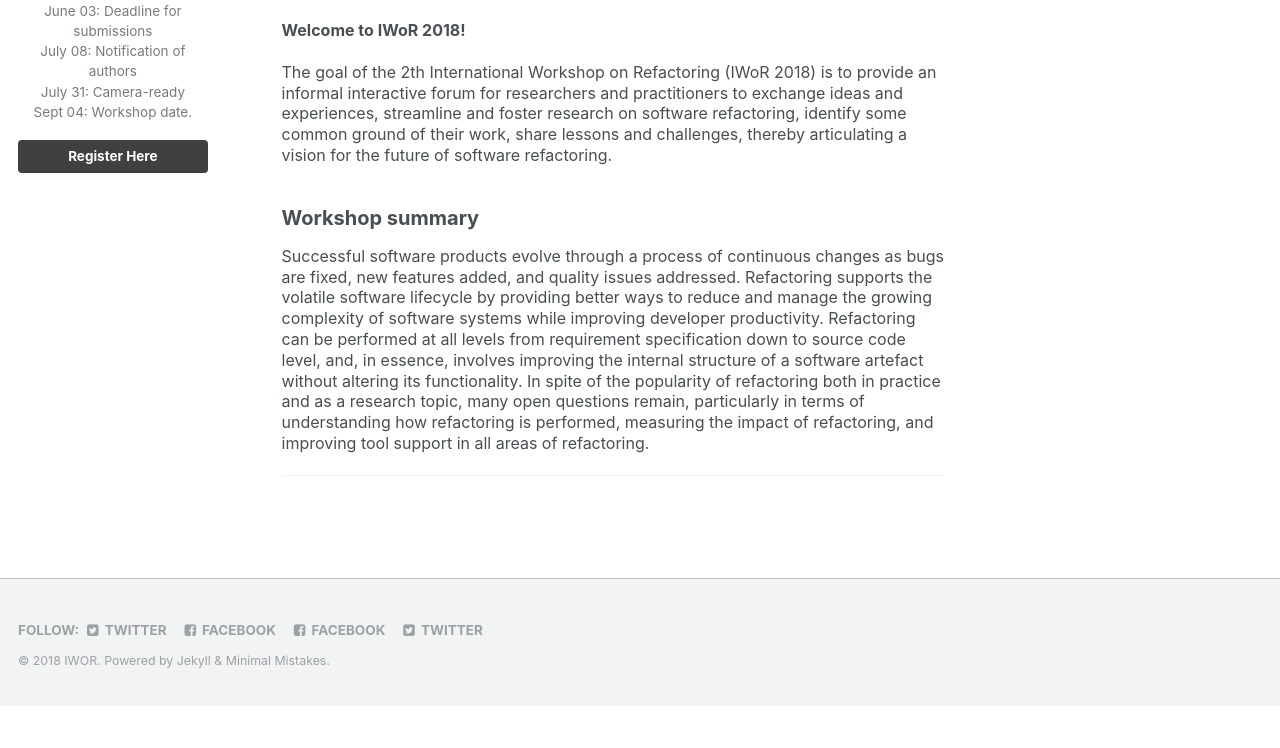
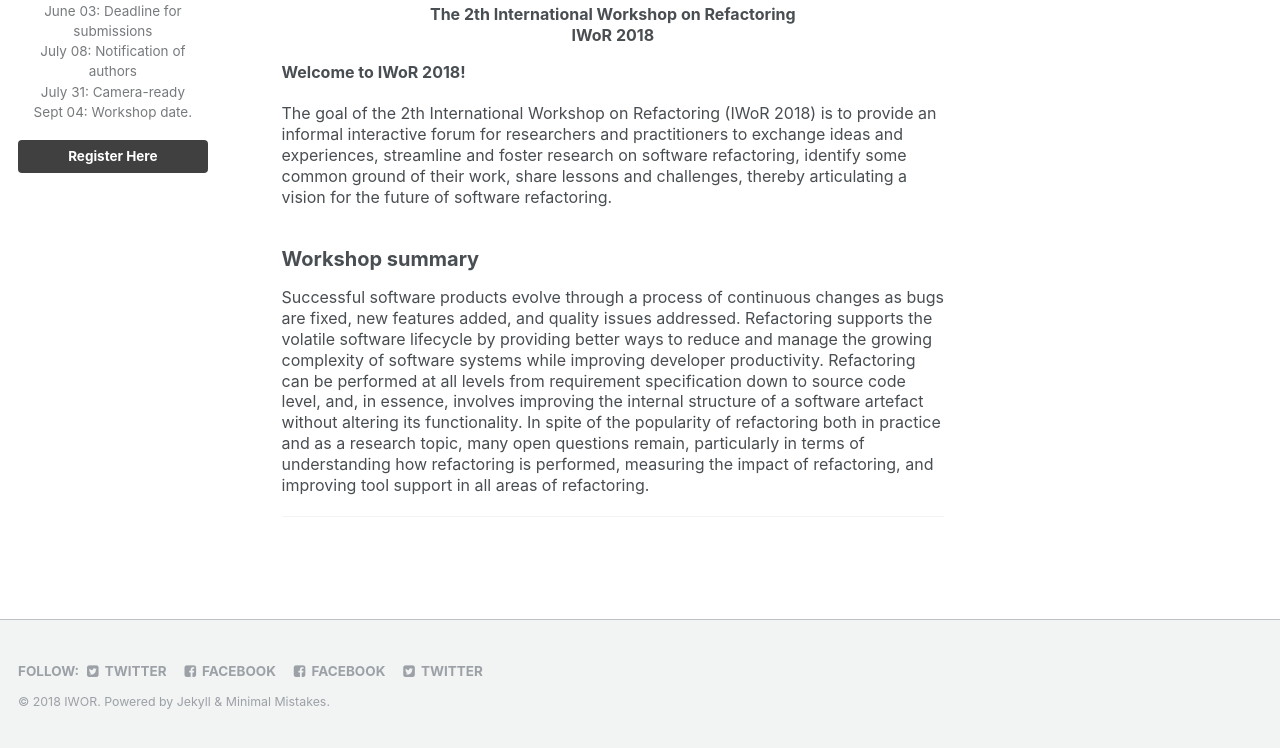
Before and after one commit to iwor/iwor2018, a Jekyll site: the page built from index.html, in a window 1280 px wide. Shown: the part 430-1178 px from the top of the page. Built offline with Jekyll 4.4.1, drawn with Linux system fonts in a browser that asks for light colours; the list of posts is cut into pages by our own code; comment, search, counter and statistics services are not loaded; before the commit the page ends 1136 px from its top, so only the background shows below that.

Commit message:
progress.. (12)

```diff
--- a/index.html
+++ b/index.html
@@ -24,11 +24,17 @@ author_profile: true
 
 <iframe src="https://docs.google.com/presentation/d/e/2PACX-1vTciDmJx5Av9AFhQgOp6p6yUdqvFUuPk2beUzf6Ji87-clc1QDPYypHQLpxCfWA1qbiqKC6N5fFtsMH/embed?start=false&loop=false&delayms=20000" frameborder="0" width="100%" height="299" allowfullscreen="true" mozallowfullscreen="true" webkitallowfullscreen="true"></iframe>
 
+<div style="display:block;text-align:center;margin-right:auto;margin-left:auto"><b style="line-height:normal">The 2th International Workshop on Refactoring <Br>IWoR 2018</b></div>
+
+
+
 <p>
 <b>Welcome to IWoR 2018!</b>
 </p>
 
 <p>
+
+
 
 <p>
 The goal of the 2th International Workshop on Refactoring (IWoR 2018) is to provide an informal interactive forum for researchers and practitioners to exchange ideas and
```
